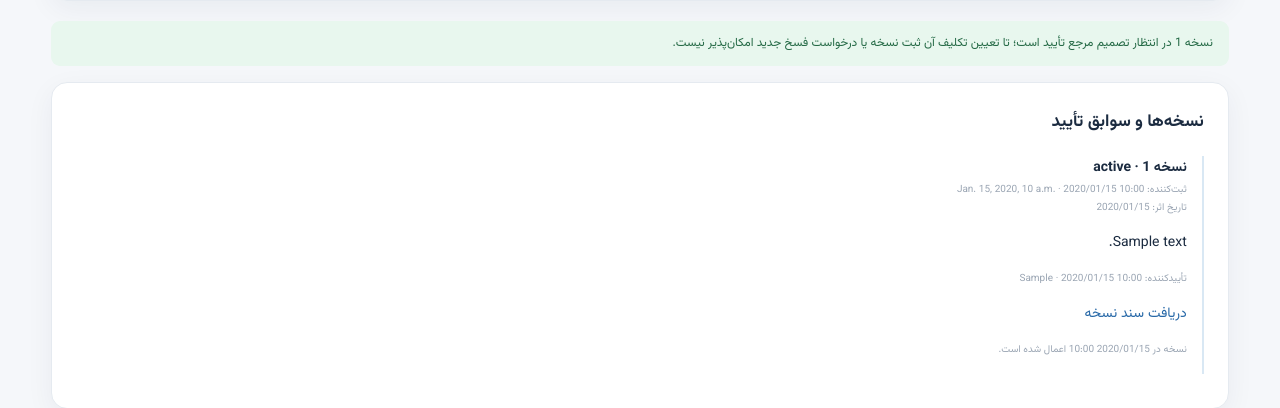
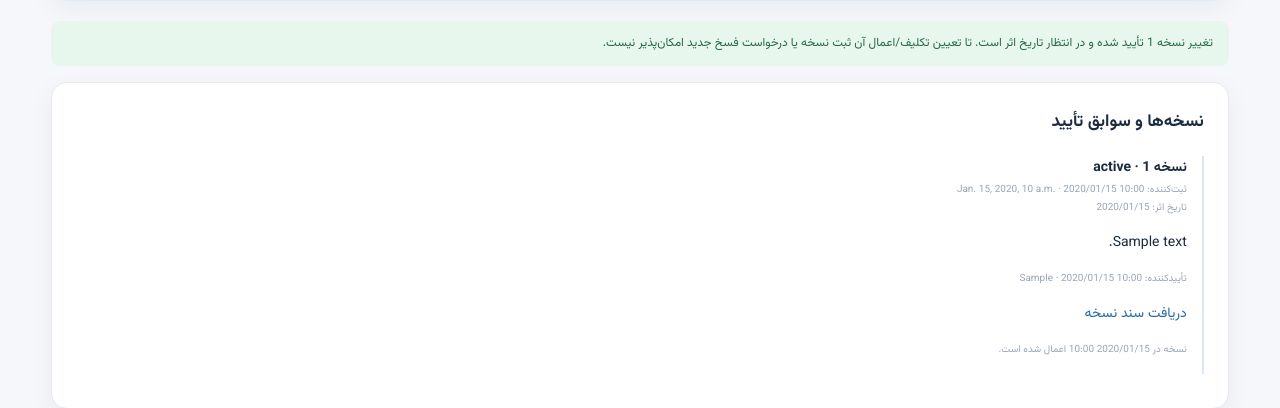
Before and after one commit to msalimimaram/office_kmc, a Django app: template templates/insurance/contract_detail.html in a window 1280 px wide. Shown: the part 621-1029 px from the top of the page. Run offline with Django 5.2, Linux system fonts and the light colour scheme; the template is opened without the code that fills it: most values are stand-ins (such as "Sample title", 1, 10 or a date in 2020).

Commit message:
fix(insurance): distinguish pending approval from future-effective changes

```diff
--- a/templates/insurance/contract_detail.html
+++ b/templates/insurance/contract_detail.html
@@ -25,7 +25,7 @@
   {% if contract.coverage_summary %}<h2>خلاصه پوشش</h2><p class="long-text">{{ contract.coverage_summary|linebreaksbr }}</p>{% endif %}
   {% if contract.terms %}<h2>شرایط و استثناها</h2><p class="long-text">{{ contract.terms|linebreaksbr }}</p>{% endif %}
 </section>
-{% if pending_revision %}<p class="notice">نسخه {{ pending_revision.revision_number }} در انتظار تصمیم مرجع تأیید است؛ تا تعیین تکلیف آن ثبت نسخه یا درخواست فسخ جدید امکان‌پذیر نیست.</p>{% endif %}
+{% if pending_revision %}<p class="notice">{% if pending_revision.status == "pending_approval" %}نسخه {{ pending_revision.revision_number }} در انتظار تصمیم مرجع تأیید است.{% else %}تغییر نسخه {{ pending_revision.revision_number }} تأیید شده و در انتظار تاریخ اثر است.{% endif %} تا تعیین تکلیف/اعمال آن ثبت نسخه یا درخواست فسخ جدید امکان‌پذیر نیست.</p>{% endif %}
 <section class="panel">
   <h2>نسخه‌ها و سوابق تأیید</h2>
   {% for revision in revisions %}
```
